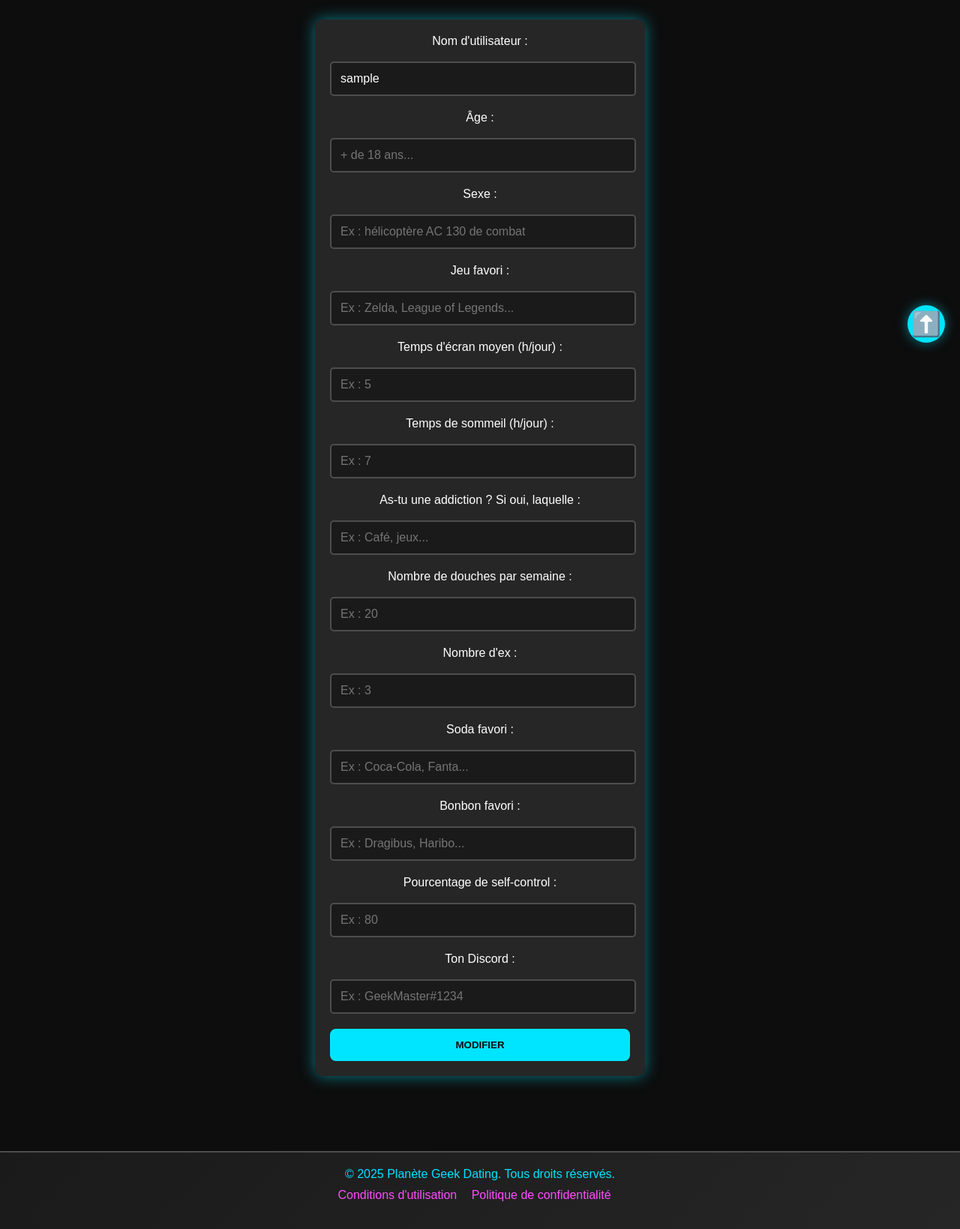
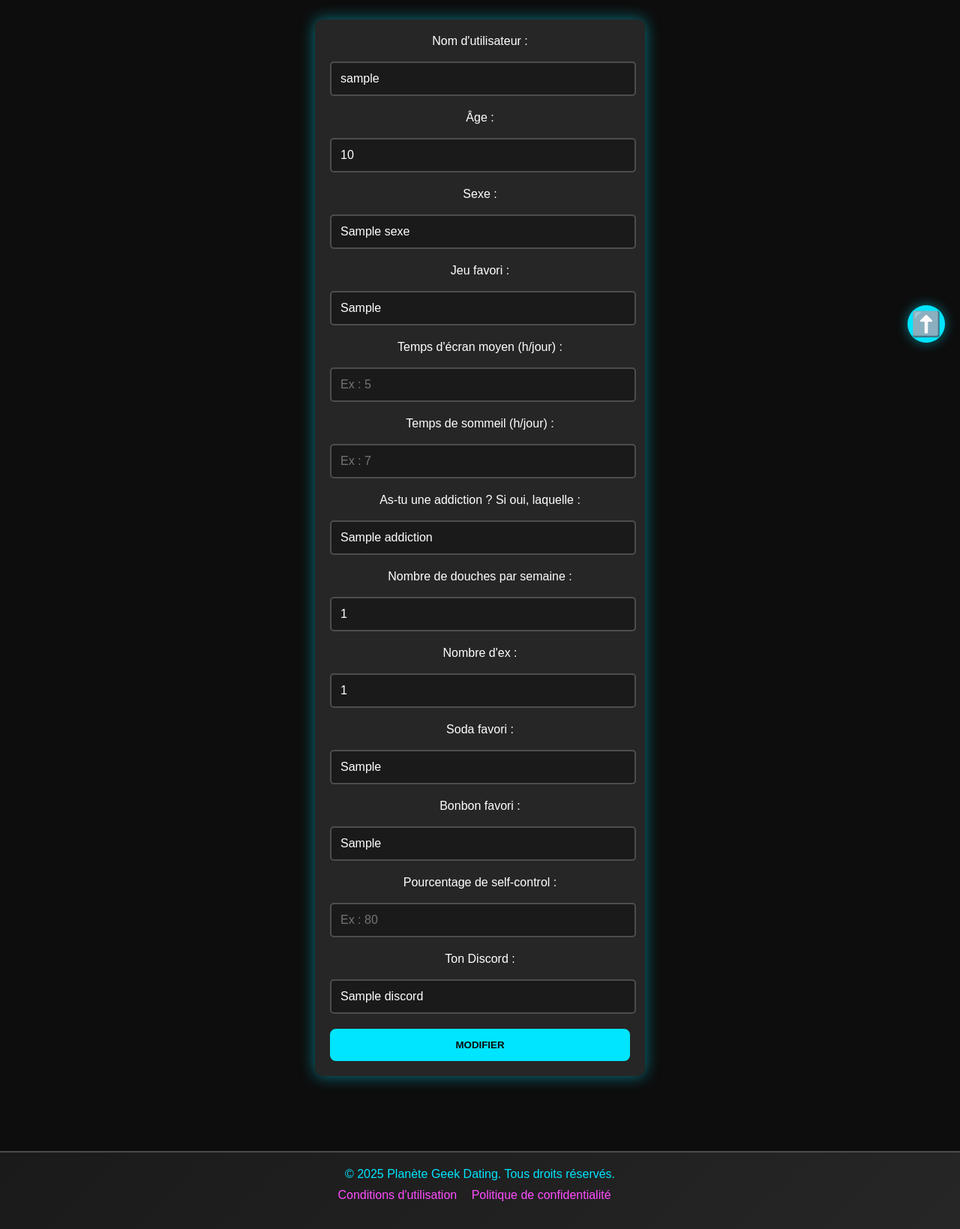
Before and after one commit to Evabela/Projet-NSI-SQL, a Flask app: template templates/profil.html in a window 1280 px wide. Shown: the part 323-1962 px from the top of the page at 75% size. Run offline with Flask 3, Linux system fonts and the light colour scheme; the template is opened without the code that fills it: most values are stand-ins (such as "Sample title", 1, 10 or a date in 2020).

Commit message:
profil fonctionne, il ne reste qu'à pouvoir modifier ses informations

```diff
--- a/app.py
+++ b/app.py
@@ -34,21 +34,32 @@ def recherche():
 
 @app.route('/exampleflask', methods=['POST', 'GET'])
 def exampleflask():
-
     user=''
     if request.method == 'POST':
         user = request.form['nm']
         resp = make_response(render_template('exampleflask.html'))
         resp.set_cookie('userID', user)
 
-    return render_template('exampleflask.html', person = user, user_id = user)
+    conn = get_db_connection(DATABASE)  # Connexion à la base de données
+    curseur = conn.cursor()
+    datas = curseur.execute("SELECT * FROM infos_joueur WHERE name_id = 'Antoine'").fetchall()
+    datas = [dict(row) for row in datas]
+    conn.close()  # Fermer la connexion
+
+
+    return render_template('exampleflask.html', person = user, user_id = user, datas = datas)
 
 
 
 @app.route('/profil')
 def profil():
     username = request.cookies.get('username')
-    return render_template('profil.html', username = username)
+    conn = get_db_connection(DATABASE)  # Connexion à la base de données
+    curseur = conn.cursor()
+    datas = curseur.execute("SELECT * FROM infos_joueur WHERE name_id = ? ", (username,)).fetchall()
+    datas = [dict(row) for row in datas]
+    conn.close()  # Fermer la connexion
+    return render_template('profil.html', username = username, datas = datas)
 
 @app.route('/resultats')
 def resultats():
--- a/templates/exampleflask.html
+++ b/templates/exampleflask.html
@@ -27,6 +27,10 @@
     <form action = "{{ url_for('exampleflask') }}" method = "POST">
         <p><h3>Enter userID</h3></p>
         <p><input type = 'text' name = 'nm' placeholder="Name" value="{% if user_id %}{{ user_id }}{% endif %}"/></p>
+        <p><h3>Enter age</h3></p>
+        <p><input type = 'text' name = 'age' placeholder="Age" value="{% if datas %}{{ datas[0]['age'] }}{% endif %}"/></p>
+        <p><h3>Enter gender</h3></p>
+        <p><input type = 'text' name = 'gdr' placeholder="Gender" value="{% if datas %}{{ datas[0]['sexe'] }}{% endif %}"/></p>
         <p><input type = 'submit' value = 'Login'/></p>
     </form>
 
--- a/templates/profil.html
+++ b/templates/profil.html
@@ -50,62 +50,62 @@
                 <label for="age">Âge :</label>
                 <br>
                 <br>
-                <input type="number" id="age" name="age"placeholder="+ de 18 ans..." required>
+                <input type="number" id="age" name="age"placeholder="+ de 18 ans..." value="{% if datas %}{{ datas[0]['age'] }}{% endif %}" required>
 
                 <label for="sexe">Sexe :</label>
                 <br>
                 <br>
-                <input type="text" id="sexe" name="sexe" placeholder="Ex : hélicoptère AC 130 de combat" required>
+                <input type="text" id="sexe" name="sexe" placeholder="Ex : hélicoptère AC 130 de combat" value="{% if datas %}{{ datas[0]['sexe'] }}{% endif %}" required>
 
                 <label for="jeu">Jeu favori :</label>
                 <br>
                 <br>
-                <input type="text" id="jeu" name="jeu" placeholder="Ex : Zelda, League of Legends...">
+                <input type="text" id="jeu" name="jeu" placeholder="Ex : Zelda, League of Legends..." value="{% if datas %}{{ datas[0]['fav_game'] }}{% endif %}">
 
                 <label for="temps">Temps d'écran moyen (h/jour) :</label>
                 <br>
                 <br>
-                <input type="number" id="temps" name="temps" min="0" max="24" placeholder="Ex : 5">
+                <input type="number" id="temps" name="temps" min="0" max="24" placeholder="Ex : 5" value="{% if datas %}{{ datas[0]['screen_time_moy'] }}{% endif %}" >
 
                 <label for="sommeil">Temps de sommeil (h/jour) :</label>
                 <br>
                 <br>
-                <input type="number" id="sommeil" name="sommeil" min="0" max="24" placeholder="Ex : 7">
+                <input type="number" id="sommeil" name="sommeil" min="0" max="24" placeholder="Ex : 7" value="{% if datas %}{{ datas[0]['heure_sommeil'] }}{% endif %}" >
 
                 <label for="addiction">As-tu une addiction ? Si oui, laquelle :</label>
                 <br>
                 <br>
-                <input type="text" id="addiction" name="addiction" placeholder="Ex : Café, jeux...">
+                <input type="text" id="addiction" name="addiction" placeholder="Ex : Café, jeux..." value="{% if datas %}{{ datas[0]['addiction'] }}{% endif %}" >
 
                 <label for="douches">Nombre de douches par semaine :</label>
                 <br>
                 <br>
-                <input type="number" id="douches" name="douches" min="0" max="60" placeholder="Ex : 20">
+                <input type="number" id="douches" name="douches" min="0" max="60" placeholder="Ex : 20" value="{% if datas %}{{ datas[0]['nb_douches'] }}{% endif %}" >
 
                 <label for="exs">Nombre d'ex :</label>
                 <br>
                 <br>
-                <input type="number" id="exs" name="exs" min="0" placeholder="Ex : 3">
+                <input type="number" id="exs" name="exs" min="0" placeholder="Ex : 3" value="{% if datas %}{{ datas[0]['nb_ex'] }}{% endif %}" >
 
                 <label for="soda">Soda favori :</label>
                 <br>
                 <br>
-                <input type="text" id="soda" name="soda" placeholder="Ex : Coca-Cola, Fanta...">
+                <input type="text" id="soda" name="soda" placeholder="Ex : Coca-Cola, Fanta..." value="{% if datas %}{{ datas[0]['fav_soda'] }}{% endif %}" >
 
                 <label for="bonbon">Bonbon favori :</label>
                 <br>
                 <br>
-                <input type="text" id="bonbon" name="bonbon" placeholder="Ex : Dragibus, Haribo...">
+                <input type="text" id="bonbon" name="bonbon" placeholder="Ex : Dragibus, Haribo..." value="{% if datas %}{{ datas[0]['fav_bonbons'] }}{% endif %}" >
 
                 <label for="selfcontrol">Pourcentage de self-control :</label>
                 <br>
                 <br>
-                <input type="number" id="selfcontrol" name="selfcontrol" min="0" max="100" placeholder="Ex : 80">
+                <input type="number" id="selfcontrol" name="selfcontrol" min="0" max="100" placeholder="Ex : 80" value="{% if datas %}{{ datas[0]['pourcent_selfcontrol'] }}{% endif %}" >
 
                 <label for="discord">Ton Discord :</label>
                 <br>
                 <br>
-                <input type="text" id="discord" name="discord" placeholder="Ex : GeekMaster#1234">
+                <input type="text" id="discord" name="discord" placeholder="Ex : GeekMaster#1234" value="{% if datas %}{{ datas[0]['discord'] }}{% endif %}" >
 
                 <button type="modif">Modifier</button>
             </form>
```
Also changed, not shown: Projet_planetegeekdating.db.
